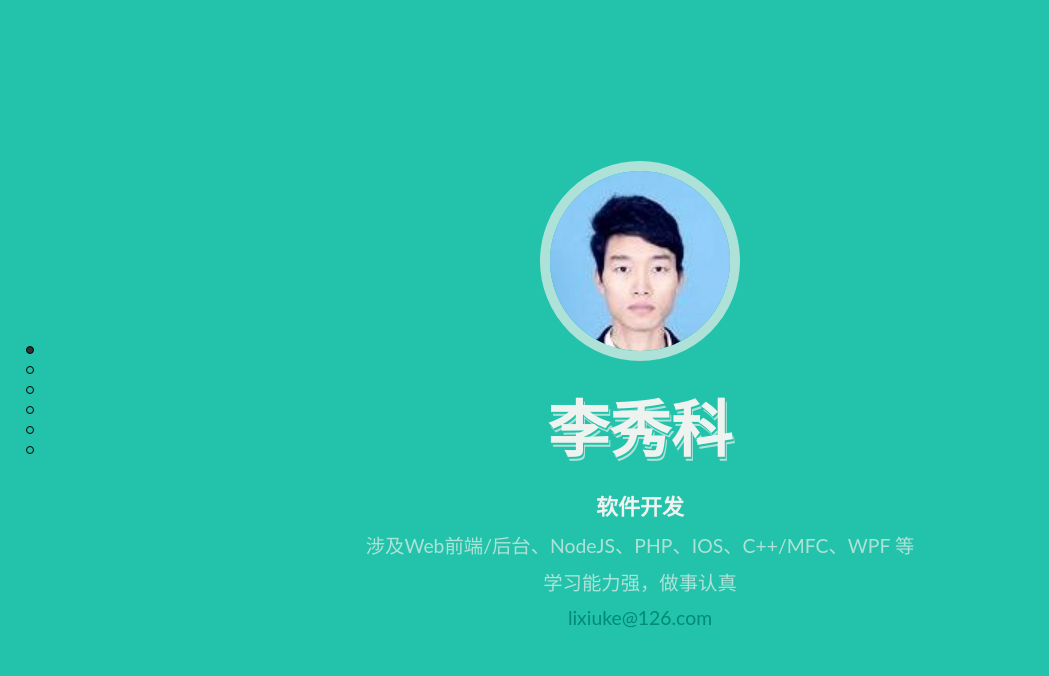
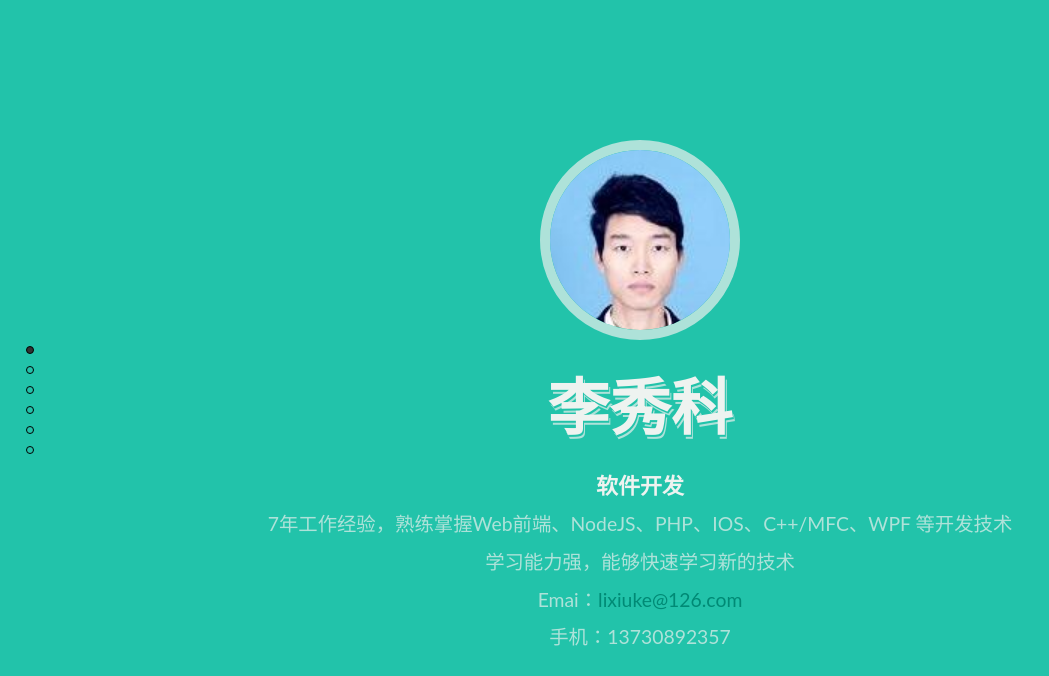
Before and after one commit to lixiuke/lixiuke.github.io, a website: page index.html in a window 1280 px wide. Shown: the whole page, without its empty margins (0-1049 px from the left). Drawn offline with nearby package versions, Linux system fonts and the light colour scheme.

Commit message:
修改了几处细节

```diff
--- a/index.html
+++ b/index.html
@@ -33,9 +33,10 @@
         <h1 id="title">李秀科</h1>
         <p id="subtitle"></p>
         <h4>软件开发</h4>
-        <p>涉及Web前端/后台、NodeJS、PHP、IOS、C++/MFC、WPF 等</p>
-        <p>学习能力强，做事认真</p>
-        <p><a href="mailto:lixiuke@126.com">lixiuke@126.com</a></p>
+        <p>7年工作经验，熟练掌握Web前端、NodeJS、PHP、IOS、C++/MFC、WPF 等开发技术</p>
+        <p>学习能力强，能够快速学习新的技术</p>
+        <p>Emai：<a href="mailto:lixiuke@126.com">lixiuke@126.com</a></p>
+        <p>手机：13730892357</p>
     </div>
 
     <div class="section" id="project">
@@ -43,12 +44,12 @@
         <div class="row">
             <div class="col-2 center">
                 <a class="circle-img" href="javascript:void(0)">
-                    <img src="img/chrome.png" alt="Polyvia"/>
+                    <img src="img/book.png" alt="Polyvia"/>
                 </a>
             </div>
             <div class="col-4">
-                <h2><a href="javascript:void(0)">Web前端开发</a></h2>
-                <p>工作经验3年，熟练使用html/css/js、JQuery、SCSS、Bootstrap</p>
+                <h2><a href="javascript:void(0)">后台开发</a></h2>
+                <p>工作经验3年，熟练使用PHP(Laravel、CodeIgniter)、NodeJS+Express、ASP.NET</p>
             </div>
             <div class="col-2 center">
                 <a class="circle-img" href="javascript:void(0)">
@@ -64,12 +65,12 @@
         <div class="row">
             <div class="col-2 center">
                 <a class="circle-img" href="javascript:void(0)">
-                    <img src="img/book.png" alt="jCorner"/>
+                    <img src="img/chrome.png" alt="jCorner"/>
                 </a>
             </div>
             <div class="col-4">
-                <h2><a href="javascript:void(0)">后台开发</a></h2>
-                <p>熟练使用NodeJS+Express、PHP(Laravel、CodeIgniter)、ASP.NET(Web Api)</p>
+                <h2><a href="javascript:void(0)">Web前端开发</a></h2>
+                <p>工作经验3年，熟练使用html/css/js、JQuery、SCSS、Bootstrap</p>
             </div>
             <div class="col-2 center">
                 <a class="circle-img" href="javascript:void(0)">
@@ -90,7 +91,7 @@
             </div>
             <div class="col-4">
                 <h2><a href="javascript:void(0)">IOS</a></h2>
-                <p>熟练掌握HTTP、Socket、多线程、XML、Json和多媒体等常用技术开发</p>
+                <p>熟练掌握HTTP、Socket、多线程、音视频等常用技术开发</p>
             </div>
             <!--<div class="col-2 center">-->
             <!--<a class="circle-img" href="javascript:void(0)">-->
@@ -106,7 +107,20 @@
     </div>
 
     <div class="section center" id="profession">
-        <h1>了解的技术</h1>
+        <h1>掌握的技术</h1>
+        <div class="tag-panel">
+            <div class="tag expert">PHP</div>
+            <div class="tag expert">NodeJS</div>
+            <div class="tag familiar">C#</div>
+        </div>
+        <div class="tag-panel">
+            <div class="tag expert">C++</div>
+            <div class="tag expert">MFC</div>
+            <div class="tag expert">WPF</div>
+            <div class="tag familiar">Qt</div>
+            <div class="tag familiar">Linux</div>
+            <div class="tag familiar">IOS</div>
+        </div>
         <div class="tag-panel">
             <div class="tag expert">HTML</div>
             <div class="tag expert">CSS</div>
@@ -118,22 +132,6 @@
             <div class="tag familiar">webpack</div>
             <div class="tag familiar">gulp</div>
         </div>
-        <div class="tag-panel">
-            <div class="tag expert">NodeJS</div>
-            <div class="tag expert">PHP</div>
-            <div class="tag familiar">C#</div>
-            <div class="tag familiar">Zookeeper</div>
-        </div>
-        <div class="tag-panel">
-            <div class="tag expert">C++</div>
-            <div class="tag expert">MFC</div>
-            <div class="tag expert">WPF</div>
-            <div class="tag familiar">Qt</div>
-            <div class="tag familiar">Linux</div>
-        </div>
-        <div class="tag-panel">
-            <div class="tag familiar">IOS</div>
-        </div>
     </div>
 
     <div class="section center">
@@ -141,7 +139,7 @@
         <h4><a href="http://www.suse.edu.cn" target="_blank">四川理工学院 本科</a></h4>
         <h3>计算机科学与技术专业</h3>
         <p>2011年7月毕业</p>
-        <p>获得过校园程序设计大赛第一、二名</p>
+        <p>英语四级</p>
     </div>
 
     <div class="section center">
@@ -160,15 +158,15 @@
         <p><a href="http://www.ds.net.cn/products/2081101801" target="_blank">Stream RT 4.0高清播出系统</a></p>
         <p><a href="http://www.ds.net.cn/products/982506715" target="_blank"> 极速网盾安全传输系统 </a></p>
         <p>……</p>
-        <p>涉及Web前端/后台、NodeJS、PHP、IOS、C++/MFC、WPF 等</p>
+        <p>涉及的技术有：Web前端/后台、NodeJS、PHP、IOS、C++/MFC、WPF 等</p>
     </div>
 
     <div class="section center">
         <h1>联系方式</h1>
         <!--<h2><a href="https://lixiuke.github.io" target="_blank">个人简历</a></h2>-->
         <h2>Email: <a href="mailto:lixiuke@126.com" target="_blank">lixiuke@126.com</a></h2>
+        <h2>手机: 13730892357</h2>
         <!--<h2><a href="Web Front-End LiXiuKe.pdf" target="_blank" class="highlight">下载简历</a></h2>-->
-        <img src="img/qrcode.png"/>
     </div>
 </div>
 
```
